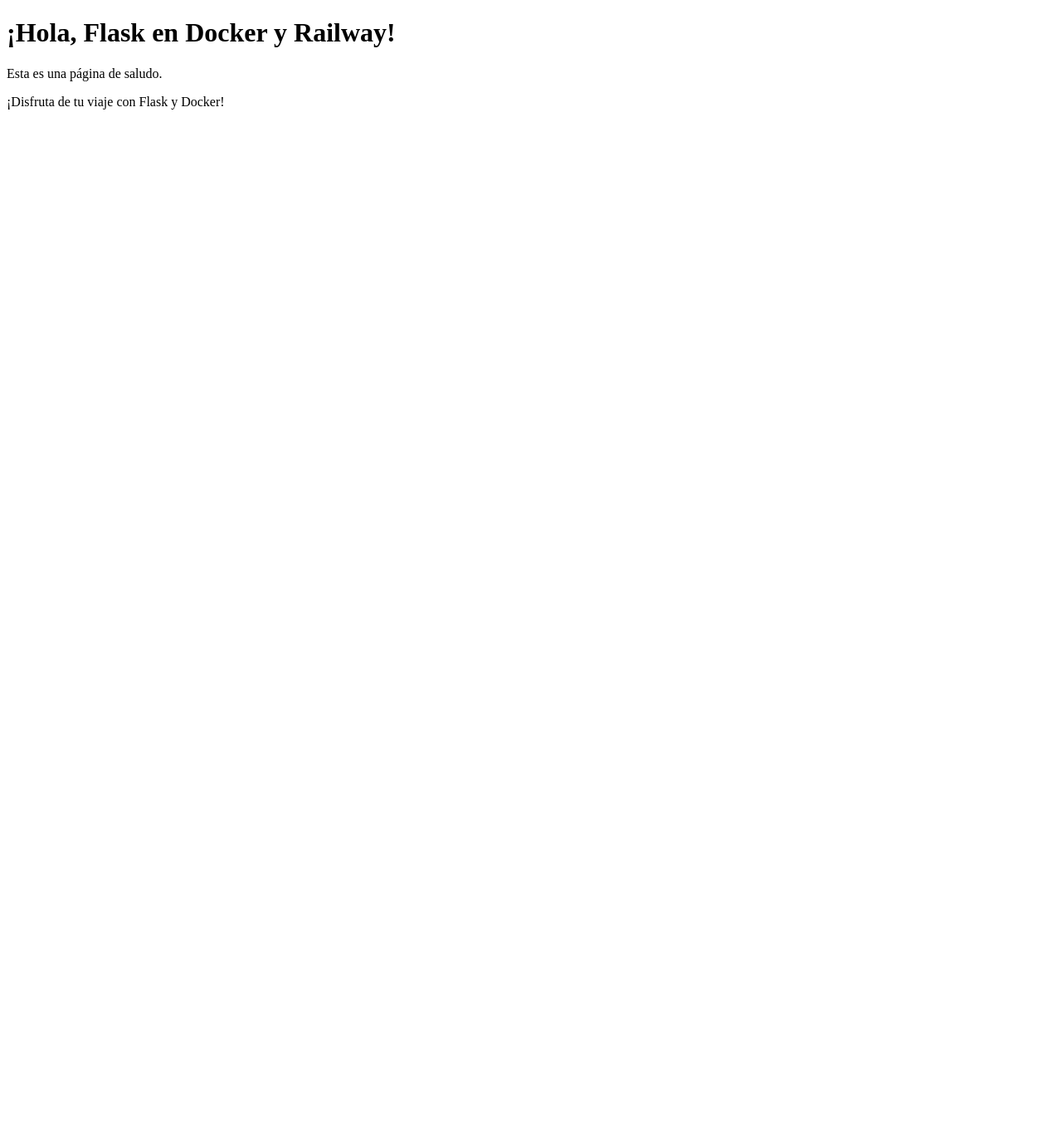
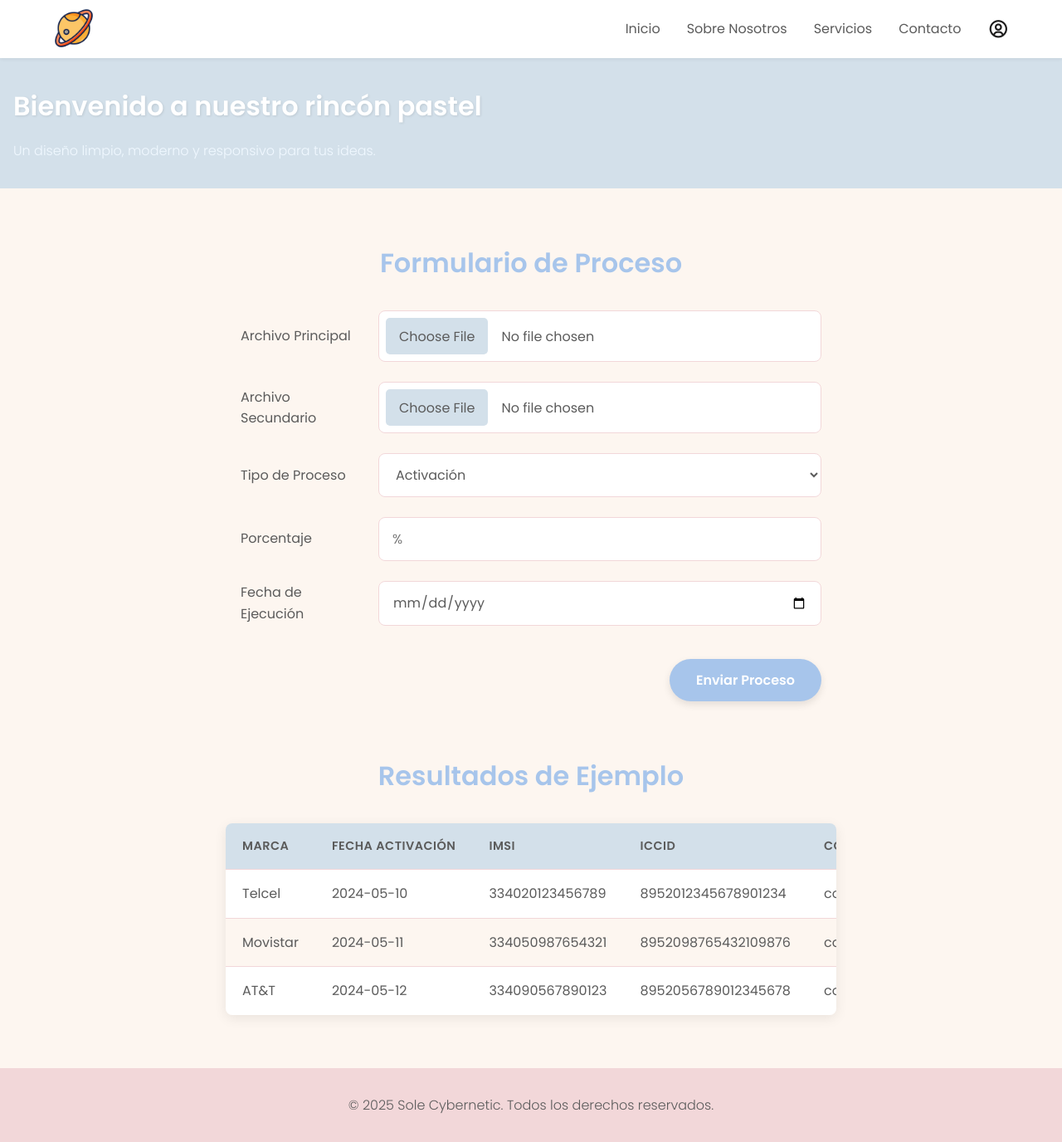
Before and after one commit to carlosjr-19/sole_platform, a Flask app: page /saludo in a window 1280 px wide. Shown: the whole page at 83% size. Before the commit the page ends 132 px from the top, so only its background shows below. Run offline with Flask 3, Linux system fonts and the light colour scheme; some libraries are stand-ins or nearby versions.

Commit message:
Pagina saludo con estilos

```diff
--- /dev/null
+++ b/static/css/layout.css
@@ -0,0 +1,418 @@
+/* --- Variables y Estilos Globales --- */
+:root {
+    --bg-color: #fdf6f0;
+    /* Un beige muy claro */
+    --primary-color: #f2d7d9;
+    /* Rosa pastel */
+    --secondary-color: #d3e0ea;
+    /* Azul pastel */
+    --accent-color: #a7c5eb;
+    /* Un azul un poco más oscuro para contraste */
+    --text-color: #5b5b5b;
+    --font-family: 'Poppins', sans-serif;
+}
+
+* {
+    margin: 0;
+    padding: 0;
+    box-sizing: border-box;
+}
+
+html {
+    scroll-behavior: smooth;
+}
+
+body {
+    font-family: var(--font-family);
+    background-color: var(--bg-color);
+    color: var(--text-color);
+    line-height: 1.6;
+}
+
+a {
+    text-decoration: none;
+    color: var(--text-color);
+}
+
+ul {
+    list-style: none;
+}
+
+/* --- Header y Navegación --- */
+header {
+    background-color: #fff;
+    box-shadow: 0 2px 4px rgba(0, 0, 0, 0.05);
+    position: fixed;
+    width: 100%;
+    top: 0;
+    left: 0;
+    z-index: 100;
+}
+
+.navbar {
+    display: flex;
+    justify-content: space-between;
+    align-items: center;
+    padding: 1rem 5%;
+    height: 70px;
+}
+
+.nav-logo {
+    font-size: 1.5rem;
+    font-weight: 600;
+    color: var(--accent-color);
+}
+
+.nav-logo img {
+    margin-top: 10px;
+    width: 50px;
+    height: 50px;
+}
+
+.nav-menu {
+    display: flex;
+    gap: 2rem;
+    align-items: center;
+}
+
+.nav-link {
+    font-weight: 400;
+    transition: all 0.3s ease;
+}
+
+
+.nav-link:hover {
+    color: var(--accent-color);
+    transform: translateY(8px);
+}
+
+.nav-link i {
+    font-size: 1.6rem;
+    color: var(--text-color);
+    transition: color 0.3s ease;
+    padding-top: 6px;
+}
+
+.nav-link i:hover {
+    color: var(--accent-color);
+}
+
+/* --- Hamburguesa --- */
+.hamburger {
+    display: none;
+    cursor: pointer;
+}
+
+.bar {
+    display: block;
+    width: 25px;
+    height: 3px;
+    margin: 5px auto;
+    -webkit-transition: all 0.3s ease-in-out;
+    transition: all 0.3s ease-in-out;
+    background-color: var(--text-color);
+    border-radius: 2px;
+}
+
+/* --- Contenido Principal --- */
+main {
+    padding-top: 70px;
+    /* Espacio para el header fijo */
+}
+
+.hero {
+    display: flex;
+    flex-direction: column;
+    justify-content: center;
+    align-items: left;
+    text-align: left;
+    padding: 2rem 1rem;
+    background-color: var(--secondary-color);
+}
+
+.hero h1 {
+    font-size: 2rem;
+    margin-bottom: 1rem;
+    color: #fff;
+    font-weight: 600;
+    text-shadow: 1px 1px 3px rgba(0, 0, 0, 0.1);
+}
+
+.hero p {
+    font-size: 1rem;
+    margin-bottom: 0;
+    /* Eliminado margen inferior */
+    max-width: 600px;
+    color: #f0f8ff;
+    /* AliceBlue, un blanco azulado */
+    font-weight: 300;
+}
+
+.cta-button {
+    background-color: #fff;
+    color: var(--accent-color);
+    padding: 0.8rem 2rem;
+    border-radius: 50px;
+    font-weight: 600;
+    transition: all 0.3s ease;
+    box-shadow: 0 4px 10px rgba(0, 0, 0, 0.1);
+}
+
+.cta-button:hover {
+    transform: translateY(-3px);
+    box-shadow: 0 6px 15px rgba(0, 0, 0, 0.15);
+}
+
+.content {
+    padding: 4rem 2rem;
+    text-align: center;
+    max-width: 800px;
+    margin: 0 auto;
+}
+
+.content h2 {
+    font-size: 2rem;
+    margin-bottom: 2rem;
+    /* Aumentado margen para separar del formulario */
+    color: var(--accent-color);
+}
+
+
+/* --- Formulario --- */
+.process-form {
+    display: flex;
+    flex-direction: column;
+    gap: 1.5rem;
+    width: 100%;
+    max-width: 700px;
+    margin: 0 auto;
+}
+
+.form-group {
+    display: flex;
+    flex-direction: row;
+    align-items: center;
+    gap: 1rem;
+}
+
+.form-group label {
+    margin-bottom: 0;
+    font-weight: 400;
+    color: var(--text-color);
+    flex-basis: 150px;
+    flex-shrink: 0;
+    text-align: left;
+}
+
+.process-form input,
+.process-form select {
+    width: 100%;
+    padding: 0.8rem 1rem;
+    border: 1px solid var(--primary-color);
+    border-radius: 8px;
+    background-color: #fff;
+    font-family: var(--font-family);
+    font-size: 1rem;
+    color: var(--text-color);
+    transition: border-color 0.3s ease, box-shadow 0.3s ease;
+    flex-grow: 1;
+    /* Permite que el input ocupe el espacio restante */
+}
+
+.process-form input:focus,
+.process-form select:focus {
+    outline: none;
+    border-color: var(--accent-color);
+    box-shadow: 0 0 0 3px rgba(167, 197, 235, 0.4);
+}
+
+/* Estilo para los inputs de tipo file */
+.process-form input[type="file"] {
+    padding: 0.5rem;
+}
+
+.process-form input[type="file"]::file-selector-button {
+    background-color: var(--secondary-color);
+    color: var(--text-color);
+    border: none;
+    padding: 0.6rem 1rem;
+    border-radius: 5px;
+    cursor: pointer;
+    transition: background-color 0.3s ease;
+    font-family: var(--font-family);
+    margin-right: 1rem;
+}
+
+.process-form input[type="file"]::file-selector-button:hover {
+    background-color: var(--accent-color);
+    color: #fff;
+}
+
+
+.submit-button {
+    background-color: var(--accent-color);
+    color: #fff;
+    padding: 0.8rem 2rem;
+    border-radius: 50px;
+    font-weight: 600;
+    transition: all 0.3s ease;
+    box-shadow: 0 4px 10px rgba(0, 0, 0, 0.1);
+    border: none;
+    cursor: pointer;
+    margin-top: 1rem;
+    font-family: var(--font-family);
+    font-size: 1rem;
+    align-self: flex-end;
+    /* Alinea el botón a la derecha */
+}
+
+.submit-button:hover {
+    transform: translateY(-3px);
+    box-shadow: 0 6px 15px rgba(0, 0, 0, 0.15);
+}
+
+
+/* --- Tabla de Resultados --- */
+.results-container {
+    margin-top: 4rem;
+}
+
+.results-container h2 {
+    margin-bottom: 2rem;
+    color: var(--accent-color);
+}
+
+.table-wrapper {
+    overflow-x: auto;
+    /* Permite scroll horizontal en pantallas pequeñas */
+    border-radius: 8px;
+    box-shadow: 0 4px 15px rgba(0, 0, 0, 0.08);
+    background-color: #fff;
+}
+
+table {
+    width: 100%;
+    border-collapse: collapse;
+    text-align: left;
+    white-space: nowrap;
+    /* Evita que el texto de las celdas se parta */
+}
+
+th,
+td {
+    padding: 1rem 1.25rem;
+    border-bottom: 1px solid var(--primary-color);
+}
+
+thead {
+    background-color: var(--secondary-color);
+}
+
+th {
+    color: var(--text-color);
+    font-weight: 600;
+    font-size: 0.9rem;
+    text-transform: uppercase;
+    letter-spacing: 0.5px;
+}
+
+tbody tr:last-child td {
+    border-bottom: none;
+}
+
+tbody tr:nth-child(even) {
+    background-color: var(--bg-color);
+}
+
+tbody tr:hover {
+    background-color: #e9f1f8;
+    /* Un azul muy claro al pasar el mouse */
+}
+
+
+/* --- Footer --- */
+footer {
+    text-align: center;
+    padding: 2rem;
+    background-color: var(--primary-color);
+    color: var(--text-color);
+    font-weight: 300;
+}
+
+
+/* --- Media Query para Responsividad (Tablets y Móviles) --- */
+@media(max-width: 768px) {
+    .hamburger {
+        display: block;
+    }
+
+    /* Animación de hamburguesa a X */
+    .hamburger.active .bar:nth-child(2) {
+        opacity: 0;
+    }
+
+    .hamburger.active .bar:nth-child(1) {
+        transform: translateY(8px) rotate(45deg);
+    }
+
+    .hamburger.active .bar:nth-child(3) {
+        transform: translateY(-8px) rotate(-45deg);
+    }
+
+    .nav-menu {
+        position: fixed;
+        left: -100%;
+        top: 70px;
+        /* Debajo de la navbar */
+        flex-direction: column;
+        background-color: rgba(255, 255, 255, 0.98);
+        backdrop-filter: blur(5px);
+        width: 100%;
+        height: calc(100vh - 70px);
+        text-align: center;
+        transition: left 0.3s ease;
+        padding-top: 2rem;
+        gap: 0;
+    }
+
+    .nav-menu.active {
+        left: 0;
+    }
+
+    .nav-item {
+        margin: 0;
+    }
+
+    .nav-link {
+        display: block;
+        padding: 1.5rem 0;
+        font-size: 1.2rem;
+    }
+
+    .hero {
+        padding: 3rem 1rem;
+    }
+
+    .hero h1 {
+        font-size: 2.2rem;
+    }
+
+    .hero p {
+        font-size: 1rem;
+    }
+
+    .form-group {
+        /*flex-direction: column;*/
+        /*align-items: flex-start;*/
+    }
+
+    .form-group label {
+        margin-bottom: 0.5rem;
+    }
+
+    .submit-button {
+        align-self: stretch;
+        /* El botón ocupa todo el ancho */
+        text-align: center;
+    }
+}
--- /dev/null
+++ b/static/js/menu.js
@@ -0,0 +1,24 @@
+const hamburger = document.querySelector(".hamburger");
+const navMenu = document.querySelector(".nav-menu");
+
+// Alterna el menú y la animación de la hamburguesa
+function toggleMenu() {
+    hamburger.classList.toggle("active");
+    navMenu.classList.toggle("active");
+
+    // Bloquea el scroll del body cuando el menú está abierto
+    if (navMenu.classList.contains("active")) {
+        document.body.style.overflow = 'hidden';
+    } else {
+        document.body.style.overflow = 'auto';
+    }
+}
+
+hamburger.addEventListener("click", toggleMenu);
+
+// Cierra el menú cuando se hace clic en un enlace
+document.querySelectorAll(".nav-link").forEach(n => n.addEventListener("click", () => {
+    if (navMenu.classList.contains("active")) {
+        toggleMenu();
+    }
+}));
--- /dev/null
+++ b/templates/layout.html
@@ -0,0 +1,133 @@
+<!DOCTYPE html>
+<html lang="es">
+<head>
+    <meta charset="UTF-8">
+    <meta name="viewport" content="width=device-width, initial-scale=1.0">
+    <meta name="description" content="Platform Sole" />
+    <meta name="author" content="CJR19" />
+    <title> {% block title %} {% endblock %} · Sole </title>
+    <link href="../static/css/layout.css" rel="stylesheet" />
+    <link href="../static/img/saturn.ico" rel="icon">
+    <link rel="preconnect" href="https://fonts.googleapis.com">
+    <link rel="preconnect" href="https://fonts.gstatic.com" crossorigin>
+    <link href="https://fonts.googleapis.com/css2?family=Poppins:wght@300;400;600&display=swap" rel="stylesheet">
+    <link href='https://cdn.boxicons.com/fonts/basic/boxicons.min.css' rel='stylesheet'>
+    {% block head %} {% endblock %}
+</head>
+<body>
+    <header>
+        <nav class="navbar">
+            <a href=""{{ url_for('saludo') }}"" class="nav-logo">
+                <div class="logo">
+                    <img src="../static/img/saturno.png" >
+                </div>
+            </a>
+
+            <ul class="nav-menu">
+                <li class="nav-item"><a href="#" class="nav-link">Inicio</a></li>
+                <li class="nav-item"><a href="#" class="nav-link">Sobre Nosotros</a></li>
+                <li class="nav-item"><a href="#" class="nav-link">Servicios</a></li>
+                <li class="nav-item"><a href="#" class="nav-link">Contacto</a></li>
+                <li class="nav-item"><a href="#" class="nav-link"><i class='bx  bx-user-circle'  style='color:#1c1b1b'></i></a></li>
+
+            </ul>
+            <div class="hamburger">
+                <span class="bar"></span>
+                <span class="bar"></span>
+                <span class="bar"></span>
+            </div>
+        </nav>
+    </header>
+
+    <main>
+        <section class="hero">
+            <h1>Bienvenido a nuestro rincón pastel</h1>
+            <p>Un diseño limpio, moderno y responsivo para tus ideas.</p>
+        </section>
+
+        <section class="content">
+
+        <div class="info">
+            {% block info %} {% endblock %}
+        </div>
+            <h2>Formulario de Proceso</h2>
+            <form class="process-form">
+                <div class="form-group">
+                    <label for="file1">Archivo Principal</label>
+                    <input type="file" id="file1" name="file1">
+                </div>
+                <div class="form-group">
+                    <label for="file2">Archivo Secundario</label>
+                    <input type="file" id="file2" name="file2">
+                </div>
+                <div class="form-group">
+                    <label for="proceso">Tipo de Proceso</label>
+                    <select id="proceso" name="proceso">
+                        <option value="activacion">Activación</option>
+                        <option value="recarga">Recarga</option>
+                    </select>
+                </div>
+                <div class="form-group">
+                    <label for="percentage">Porcentaje</label>
+                    <input type="number" id="percentage" name="percentage" placeholder="%" min="0" max="100">
+                </div>
+                <div class="form-group">
+                    <label for="date">Fecha de Ejecución</label>
+                    <input type="date" id="date" name="date">
+                </div>
+                <button type="submit" class="submit-button">Enviar Proceso</button>
+            </form>
+
+            <div class="results-container">
+                <h2>Resultados de Ejemplo</h2>
+                <div class="table-wrapper">
+                    <table>
+                        <thead>
+                            <tr>
+                                <th>Marca</th>
+                                <th>Fecha Activación</th>
+                                <th>IMSI</th>
+                                <th>ICCID</th>
+                                <th>Correo</th>
+                                <th>MSISDN</th>
+                            </tr>
+                        </thead>
+                        <tbody>
+                            <tr>
+                                <td>Telcel</td>
+                                <td>2024-05-10</td>
+                                <td>334020123456789</td>
+                                <td>8952012345678901234</td>
+                                <td>contacto1@email.com</td>
+                                <td>5512345678</td>
+                            </tr>
+                            <tr>
+                                <td>Movistar</td>
+                                <td>2024-05-11</td>
+                                <td>334050987654321</td>
+                                <td>8952098765432109876</td>
+                                <td>contacto2@email.com</td>
+                                <td>5587654321</td>
+                            </tr>
+                            <tr>
+                                <td>AT&T</td>
+                                <td>2024-05-12</td>
+                                <td>334090567890123</td>
+                                <td>8952056789012345678</td>
+                                <td>contacto3@email.com</td>
+                                <td>5555555555</td>
+                            </tr>
+                        </tbody>
+                    </table>
+                </div>
+            </div>
+        </section>
+    </main>
+
+    <footer>
+        <p>&copy; 2025 Sole Cybernetic. Todos los derechos reservados.</p>
+    </footer>
+
+    <script src="static/js/menu.js"></script>
+</body>
+</html>
--- a/templates/saludo.html
+++ b/templates/saludo.html
@@ -1,13 +1,13 @@
-<!DOCTYPE html>
-<html lang="en">
-<head>
-    <meta charset="UTF-8">
-    <meta name="viewport" content="width=device-width, initial-scale=1.0">
-    <title>Saludo </title>
-</head>
-<body>
-    <h1>¡Hola, Flask en Docker y Railway!</h1>
-    <p>Esta es una página de saludo.</p>
-    <p>¡Disfruta de tu viaje con Flask y Docker!</p>
-</body>
-</html>
+{% extends 'layout.html' %}
+
+{% block head %}
+
+{% endblock %}
+
+{% block title %} Saludo {% endblock %}
+
+
+
+{% block info %}
+
+{% endblock %}
```
Also changed, not shown: static/img/logo_bitelit.png (added), static/img/saturn.ico (added), static/img/saturno.png (added).
